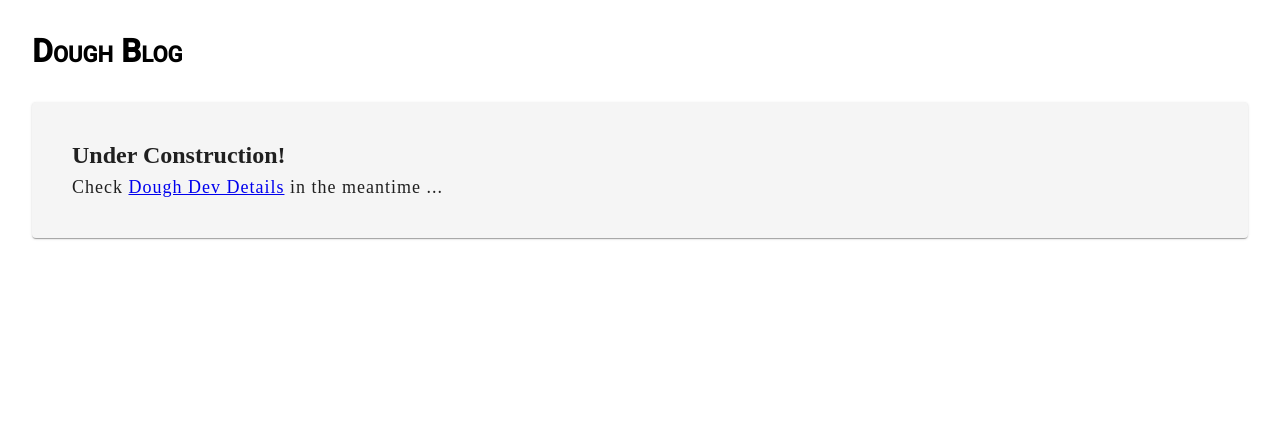
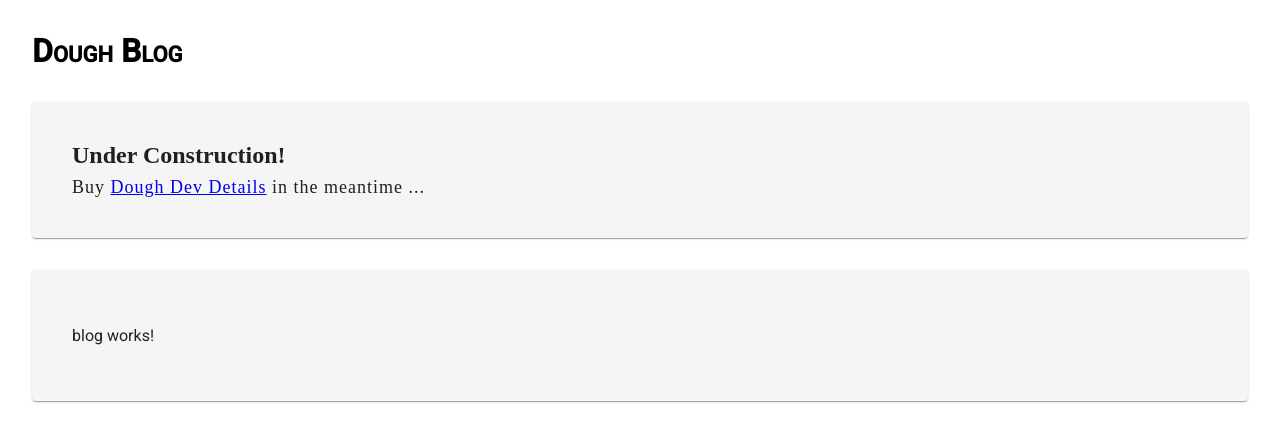
Before and after one commit to jamesjdougherty/dough-blog, an Angular app: page / in a window 1280 px wide. Shown: the top 442 px of the page. Built offline with nearby package versions, Linux system fonts and the light colour scheme; what @angular/fire would draw is missing.

Commit message:
Start working on dough-blog again

```diff
--- a/src/app/app.component.html
+++ b/src/app/app.component.html
@@ -4,8 +4,11 @@
   <mat-card>
     <mat-card-title>Under Construction!</mat-card-title>
     <mat-card-content>
-      Check <a href="https://doughdev.com">Dough Dev Details</a> in the meantime ...
+      Buy <a href="https://doughdev.com">Dough Dev Details</a> in the meantime ...
     </mat-card-content>
+  </mat-card>
+  <mat-card>
+    <app-blog></app-blog>
   </mat-card>
 </div>
 
```
Also changed, not shown: 1 other file (tests, documents, lock files or other folders).
